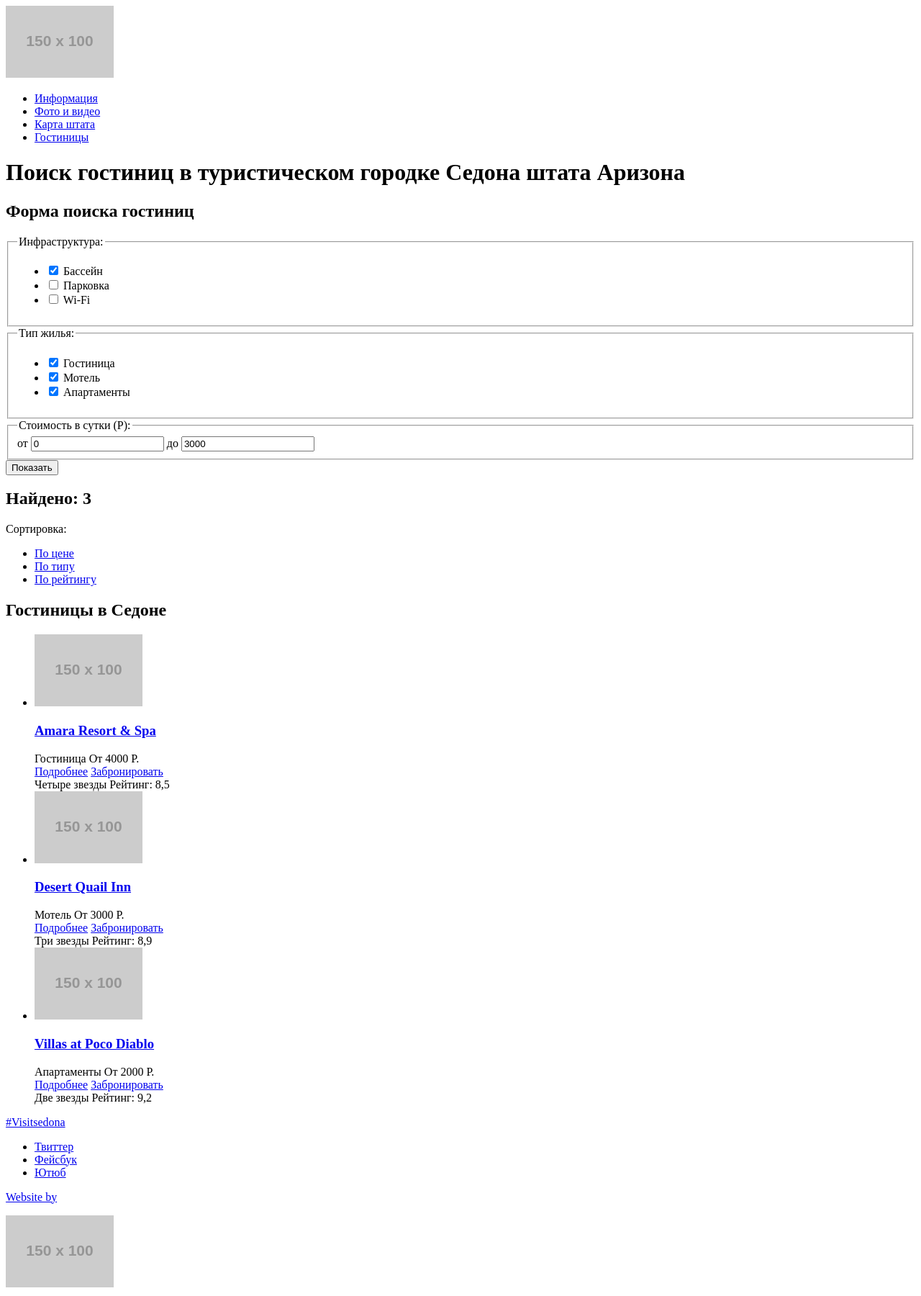
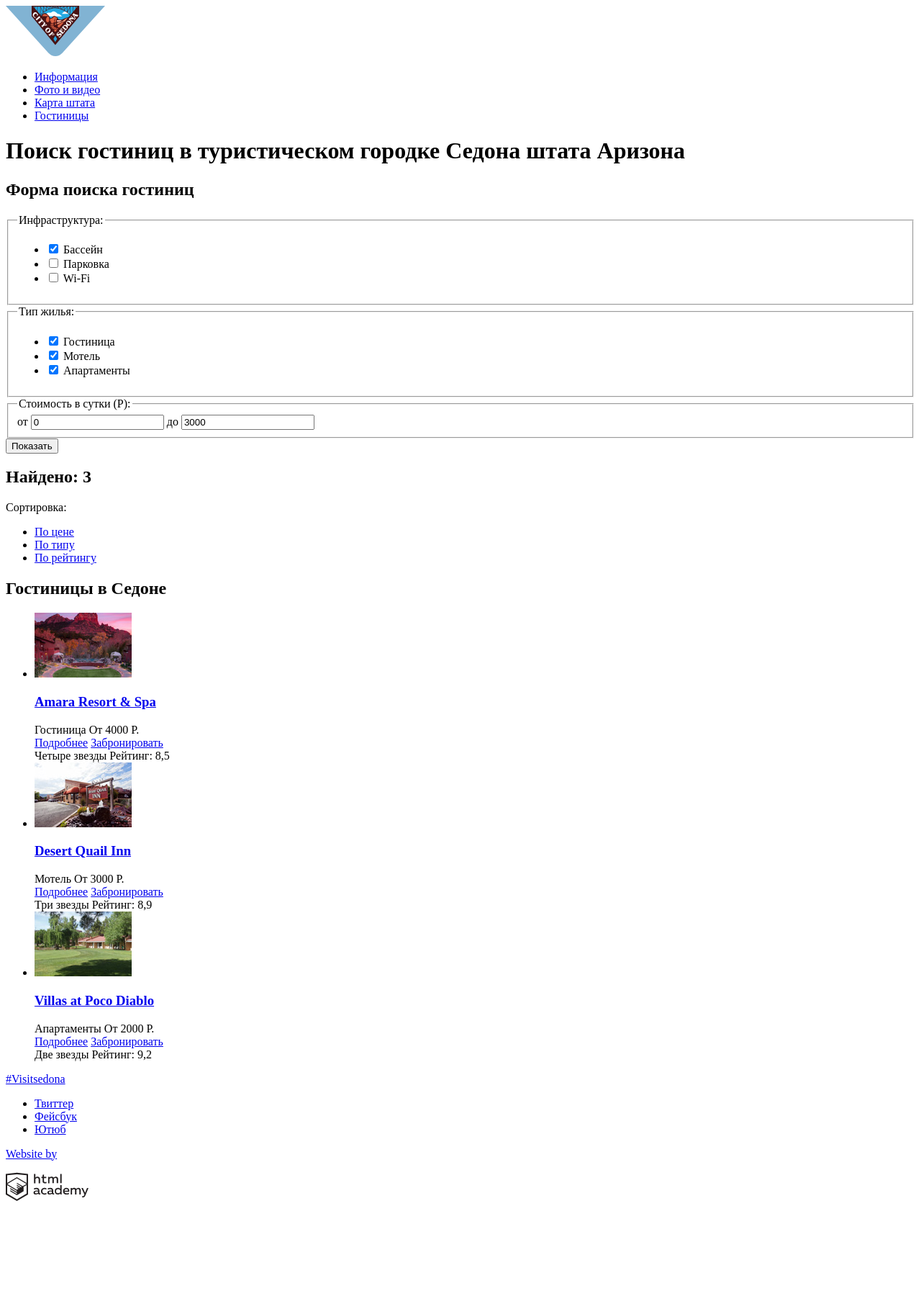
Before and after one commit to Alestt/6316-sedona-26, a plain HTML site: page hotels.html in a window 1280 px wide. Shown: the whole page at 72% size. After the commit the page ends 1681 px from the top, so only its background shows below. Drawn offline with Linux system fonts and the light colour scheme; placeholder pictures from the web are drawn by us.

Commit message:
Добавляет графику

```diff
--- a/hotels.html
+++ b/hotels.html
@@ -10,7 +10,7 @@
     <header class="header">
       <nav class="header__menu">
         <a class="header__logo" href="index.html">
-          <img src="https://via.placeholder.com/150x100" alt="Логотип городка Седоны">
+          <img src="img/logo-sedona.svg" width="138" height="70" alt="Логотип городка Седоны">
         </a>
 
         <ul class="header__list">
@@ -112,7 +112,7 @@
         <h2 class="visually-hidden">Гостиницы в Седоне</h2>
         <ul class="hotels__list">
           <li class="hotels__item">
-            <img src="https://via.placeholder.com/150x100" alt="Гостиница Amara Resort & Spa">
+            <img src="img/hotel-1.jpg"  width="135" height="90" alt="Гостиница Amara Resort & Spa">
             <div class="hotels__description">
               <h3 class="hotels__title">
                 <a href="#">Amara Resort & Spa</a>
@@ -133,7 +133,7 @@
           </li>
 
           <li class="hotels__item">
-            <img src="https://via.placeholder.com/150x100" alt="Мотель Desert Quail Inn">
+            <img src="img/hotel-2.jpg"  width="135" height="90" alt="Мотель Desert Quail Inn">
             <div class="hotels__description">
               <h3 class="hotels__title">
                 <a href="#">Desert Quail Inn</a>
@@ -154,7 +154,7 @@
           </li>
 
           <li class="hotels__item">
-            <img src="https://via.placeholder.com/150x100" alt="Апартаменты Villas at Poco Diablo">
+            <img src="img/hotel-3.jpg"  width="135" height="90" alt="Апартаменты Villas at Poco Diablo">
             <div class="hotels__description">
               <h3 class="hotels__title">
                 <a href="#">Villas at Poco Diablo</a>
@@ -198,7 +198,7 @@
       <div class="footer__copyright">
         <a class="footer__copyright-link" href="https://htmlacademy.ru/intensive/htmlcss" target="blank" aria-label="ССылка на HTML Academy">
           <p class="footer__copyright-text">Website by</p>
-          <img src="https://via.placeholder.com/150x100" alt="Логотип HTML Academy">
+          <img src="img/logo-htmlacademy.svg"  width="115" height="41" alt="Логотип HTML Academy">
         </a>
       </div>
     </footer>
```
Also changed, not shown: index.html (+3 -3 lines), img/calendar.svg (added), img/fb-icon.svg (added), img/hotel-1.jpg (added), img/hotel-2.jpg (added), img/hotel-3.jpg (added), img/intro-welcome.svg (added), img/intro.jpg (added), img/logo-htmlacademy.svg (added), img/logo-sedona.svg (added), img/star.svg (added), img/twitter.svg (added), img/youtube.svg (added).
